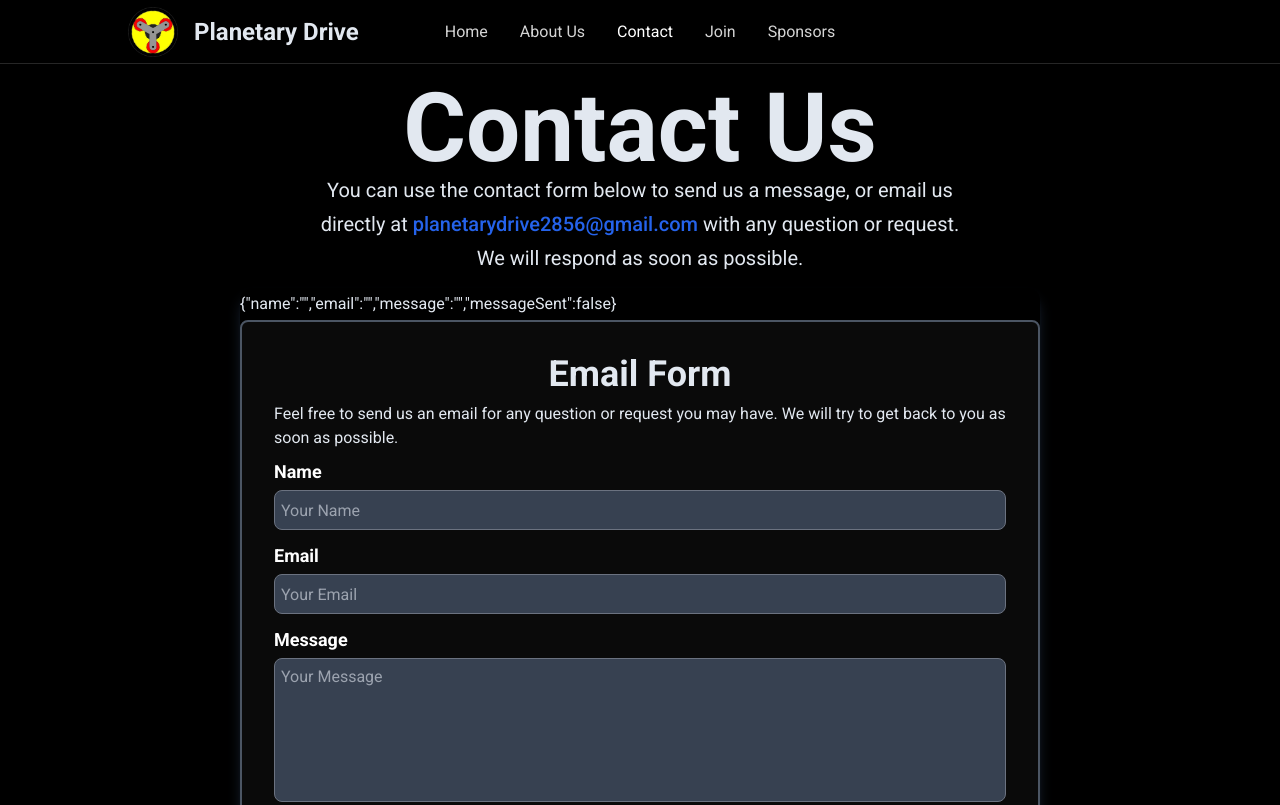
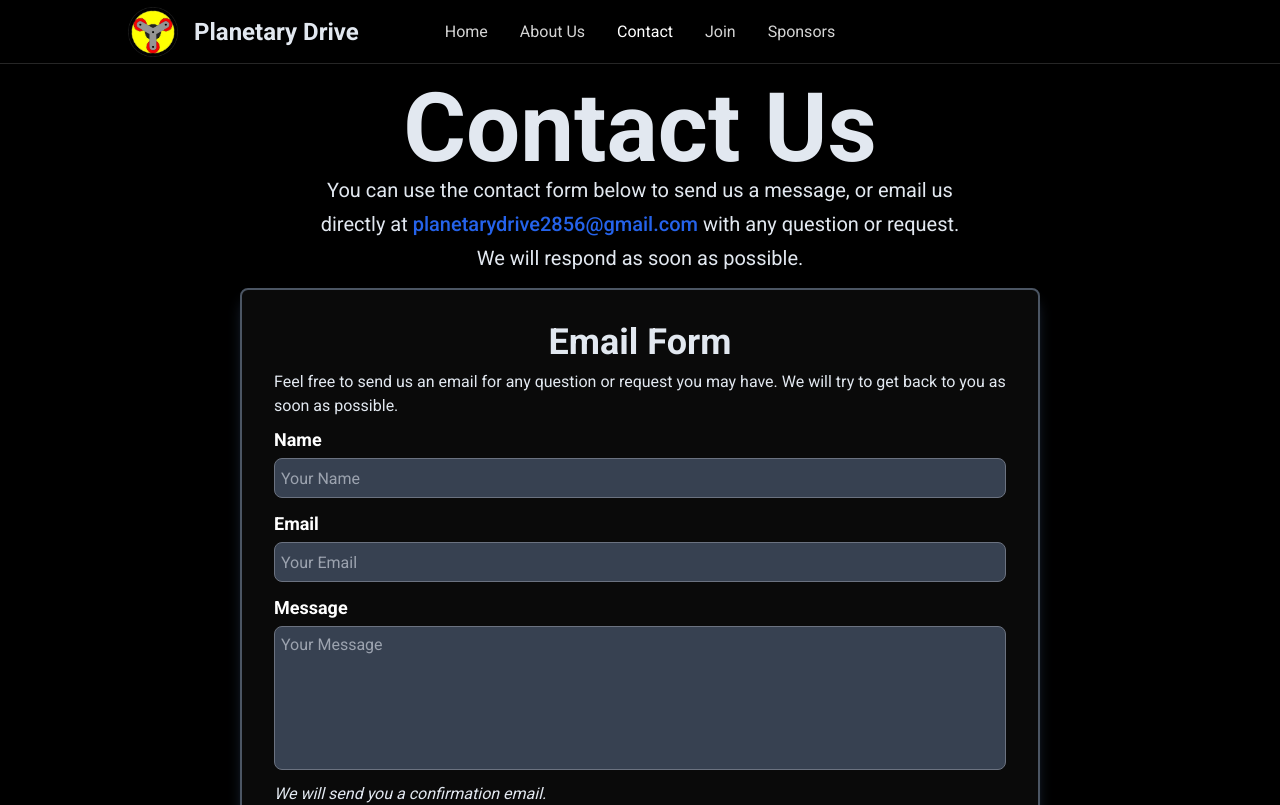
Before and after one commit to EricS-200/PlanetaryDrive_FRC2856_Website, a Next.js app: page /contact in a window 1280 px wide. Shown: the top 805 px of the page. Built offline with nearby package versions, Linux system fonts and the light colour scheme.

Commit message:
Update ContactForm.jsx

```diff
--- a/components/ContactForm.jsx
+++ b/components/ContactForm.jsx
@@ -146,7 +146,6 @@ export default function ContactForm({ className }) {
   });
   return (
     <section className={className}>
-      <p>{JSON.stringify(contactFormData)}</p>
       {contactFormData.messageSent && (
         <div className="w-full h-min rounded-lg bg-neutral-950 border-2 border-gray-600 p-8 flex flex-col items-center text-center">
           <Image src={checkmark} className="w-64" />
```
